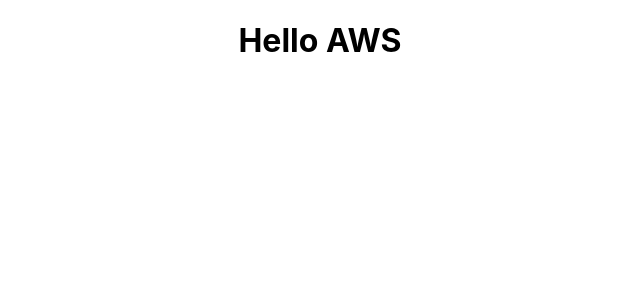
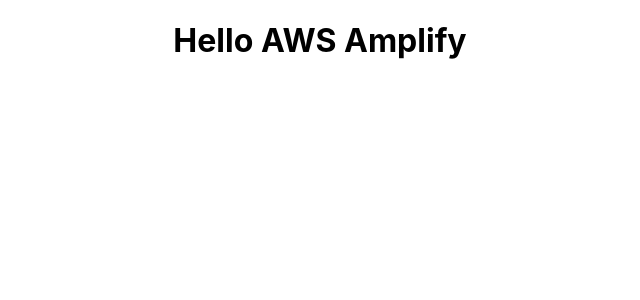
Before and after one commit to SamuelBenkeCalabresi/portfolio-with-aws, a React (Create React App) app: page / in a window 1280 px wide. Shown: the top 300 px of the page, without its empty margins (320-960 px from the left). Built offline with nearby package versions, Linux system fonts and the light colour scheme.

Commit message:
updating App.js header

```diff
--- a/src/App.js
+++ b/src/App.js
@@ -3,7 +3,7 @@
 function App() {
   return (
     <div className="App">
-      <h1>Hello AWS</h1>
+      <h1>Hello AWS Amplify</h1>
     </div>
   );
 }
```
